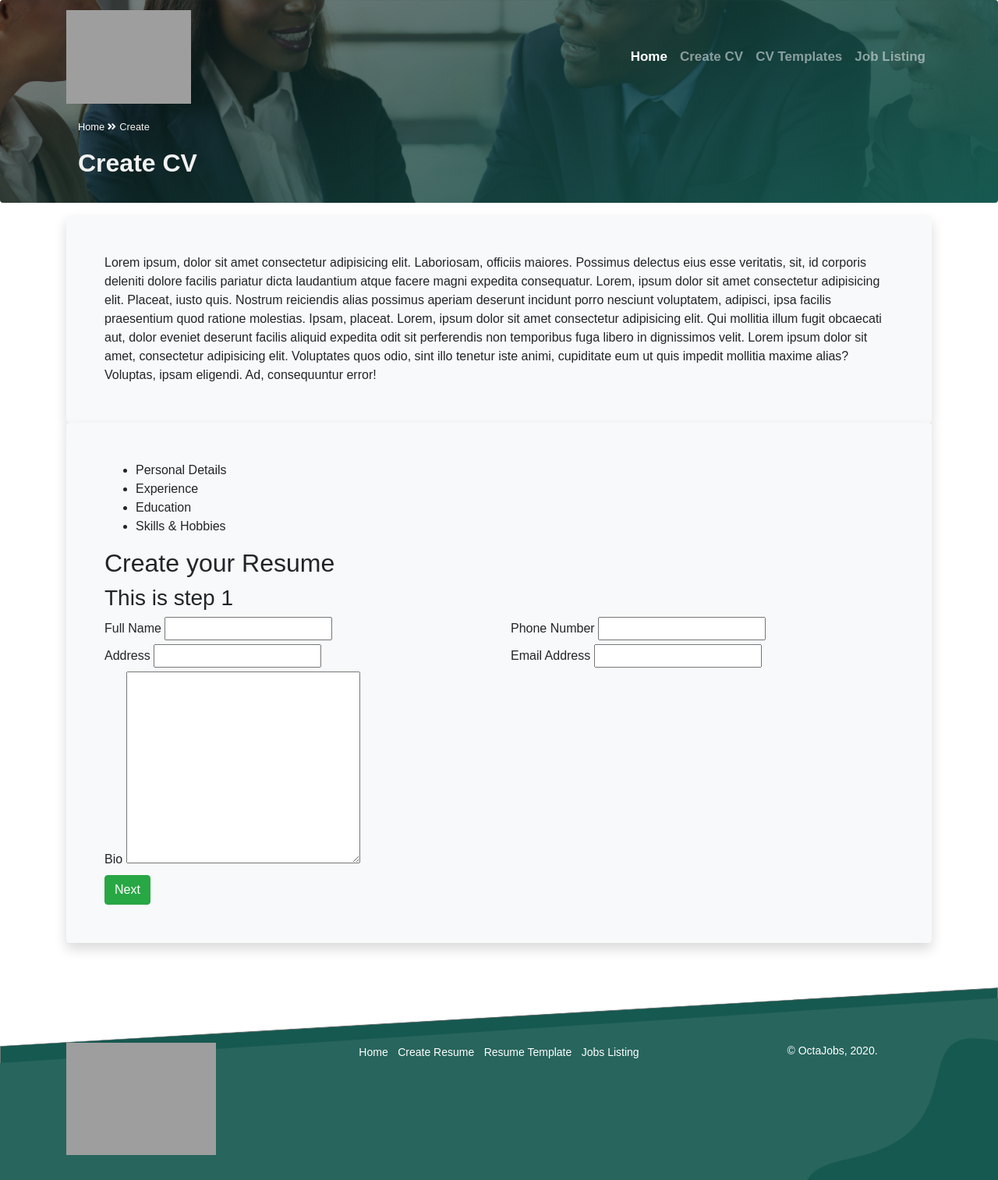
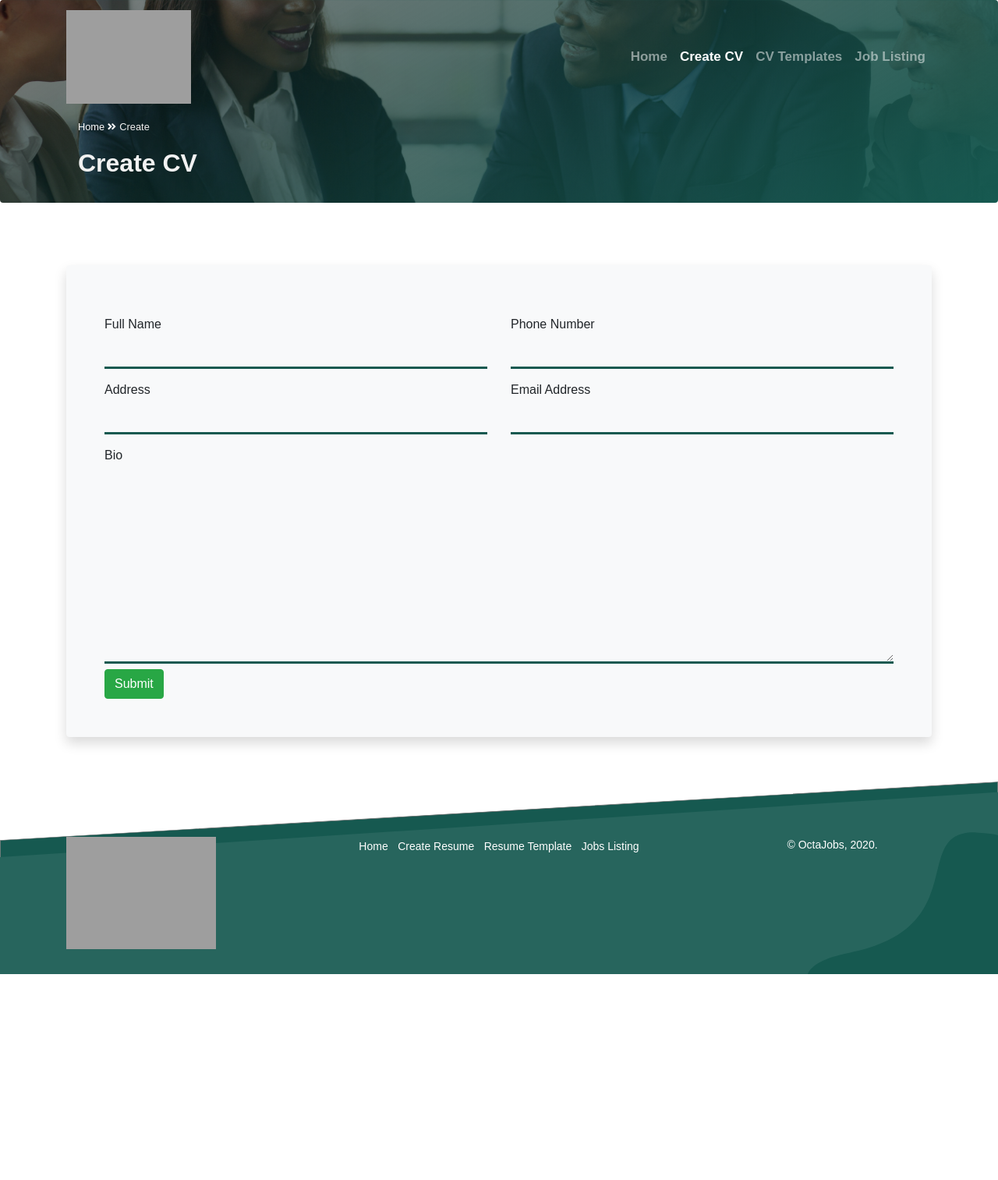
Before and after one commit to hendurhance/cv-builder, a PHP site: page /create.php in a window 1280 px wide. Shown: the whole page at 78% size. After the commit the page ends 1249 px from the top, so only its background shows below. Run offline with PHP 8.4, Linux system fonts and the light colour scheme; grey boxes are pictures that could not be loaded.

Commit message:
static page done

```diff
--- a/assets/css/app.css
+++ b/assets/css/app.css
@@ -26,7 +26,7 @@
 /* HEADER */
 
 .masthead{
-    background-image: url(/assets/img/bg.svg);
+    background-image: url(../img/bg.svg);
     width: 100%;
     background-size: cover;
     background-position: center;
@@ -71,7 +71,7 @@
 /* BOARD SECTION */
 
 .board{
-   background-image: url(/assets/img/bg-brand.svg);
+   background-image: url(../img/bg-brand.svg);
    background-size: cover;
    background-position: center;
    /* height: 50vh; */
@@ -200,7 +200,7 @@
 /* FOOTER */
 
 .footer{
-    background-image: url(/assets/img/footer.svg);
+    background-image: url(../img/footer.svg);
     background-position: center;
     background-size: cover;
     width: 100%;
@@ -252,7 +252,7 @@
 
 .breadcrumb{
     padding: 150px 0 0 0;
-    background-image: linear-gradient(150deg,rgba(0,0,0,0.5), rgba(22, 89, 80, 1)), url(/assets/img/interview.jpg);
+    background-image: linear-gradient(150deg,rgba(0,0,0,0.5), rgba(22, 89, 80, 1)), url(../img/interview.jpg);
     background-size: cover;
     background-position: center;
     z-index: -99;
@@ -318,3 +318,102 @@
 }
 
 /* CREATE RESUME */
+#msform fieldset{
+    position: relative;
+}
+
+/* #msform fieldset:not(:first-of-type){
+    display: none;
+} */
+
+.create-cv{
+    padding-top: 4em;
+}
+
+#progress-bar{
+    text-align: center;
+    overflow: hidden;
+    counter-reset: step;
+}
+
+#progress-bar li{
+    display: inline-block;
+    text-align: center;
+    text-transform: uppercase;
+    position: relative;
+    padding: 5px;
+    z-index: 99;
+}
+
+#progress-bar li::before{
+    content: counter(step);
+    counter-increment: step;
+    width: 20px;
+    line-height: 20px;
+    display: block;
+    font-size: 14px;
+    color: #fff;
+    background: #165950;
+    border-radius: 10px;
+    margin: 0 auto 5px auto;
+}
+
+#progress-bar li::after{
+    content: "";
+    width: 104%;
+    height: 2px;
+    background: #165950;
+    position: absolute;
+    left: 0;
+    top: 1em;
+    z-index: -1;
+}
+
+.cv-title{
+    text-align: center;
+    font-size: 2em;
+    font-weight: 700;
+    text-transform: capitalize;
+}
+
+.cv-subtitle{
+    text-align: center;
+    font-size: 1.33em;
+}
+
+.form{
+    padding-top: 2em;
+}
+
+input{
+    width: 100%;
+    background: none;
+    border: 0;
+    border-bottom: 3px solid #165950;
+    outline: hidden;
+    padding: 5px;
+}
+
+input:focus{
+    outline: none;
+}
+
+label{
+    padding-top: 5px;
+}
+
+.each-feild{
+    padding-top: 10px;
+}
+
+textarea{
+    width: 100%;
+    border: 0;
+    border-bottom: 3px solid #165950;
+    background: none;
+}
+
+
+textarea:focus{
+    outline: none;
+}
--- a/assets/css/responsive.css
+++ b/assets/css/responsive.css
@@ -34,7 +34,7 @@
 
 @media screen and (max-width: 425px){
     .masthead{
-        background-image: url(/assets/img/bg-mobile.svg);
+        background-image: url(../img/bg-mobile.svg);
         width: 100%;
         background-size: cover;
         background-position: center;
@@ -50,7 +50,7 @@
         display:  none;
     }
     .board{
-        background-image: url(/assets/img/bg-brand-mobile.svg);
+        background-image: url(../img/bg-brand-mobile.svg);
         background-size: cover;
         background-position: center;
         /* height: 160vh; */
@@ -70,6 +70,12 @@
     .temp-title h6{
         padding-top: 10px;
     }
+    .p-5{
+        padding: 1em !important;
+    }
+    #progress-bar{
+        padding-right: 3em;
+    }
 }
 
 @media screen and (max-width: 375px){
--- a/assets/js/app.js
+++ b/assets/js/app.js
@@ -7,3 +7,87 @@
 $(window).scroll(function(){
    $('nav').toggleClass('scrolled', $(this).scrollTop() > 50);
 });
+
+// Progress bar
+
+//jQuery time
+var current_fs, next_fs, previous_fs; //fieldsets
+var left, opacity, scale; //fieldset properties which we will animate
+var animating; //flag to prevent quick multi-click glitches
+
+$(".next").click(function(){
+	if(animating) return false;
+	animating = true;
+
+	current_fs = $(this).parent();
+	next_fs = $(this).parent().next();
+
+	//activate next step on progressbar using the index of next_fs
+	$("#progressbar li").eq($("fieldset").index(next_fs)).addClass("active");
+
+	//show the next fieldset
+	next_fs.show();
+	//hide the current fieldset with style
+	current_fs.animate({opacity: 0}, {
+		step: function(now, mx) {
+			//as the opacity of current_fs reduces to 0 - stored in "now"
+			//1. scale current_fs down to 80%
+			scale = 1 - (1 - now) * 0.2;
+			//2. bring next_fs from the right(50%)
+			left = (now * 50)+"%";
+			//3. increase opacity of next_fs to 1 as it moves in
+			opacity = 1 - now;
+			current_fs.css({
+        'transform': 'scale('+scale+')',
+        'position': 'absolute'
+      });
+			next_fs.css({'left': left, 'opacity': opacity});
+		},
+		duration: 800,
+		complete: function(){
+			current_fs.hide();
+			animating = false;
+		},
+		//this comes from the custom easing plugin
+		easing: 'easeInOutBack'
+	});
+});
+
+$(".previous").click(function(){
+	if(animating) return false;
+	animating = true;
+
+	current_fs = $(this).parent();
+	previous_fs = $(this).parent().prev();
+
+	//de-activate current step on progressbar
+	$("#progressbar li").eq($("fieldset").index(current_fs)).removeClass("active");
+
+	//show the previous fieldset
+	previous_fs.show();
+	//hide the current fieldset with style
+	current_fs.animate({opacity: 0}, {
+		step: function(now, mx) {
+			//as the opacity of current_fs reduces to 0 - stored in "now"
+			//1. scale previous_fs from 80% to 100%
+			scale = 0.8 + (1 - now) * 0.2;
+			//2. take current_fs to the right(50%) - from 0%
+			left = ((1-now) * 50)+"%";
+			//3. increase opacity of previous_fs to 1 as it moves in
+			opacity = 1 - now;
+			current_fs.css({'left': left});
+			previous_fs.css({'transform': 'scale('+scale+')', 'opacity': opacity});
+		},
+		duration: 800,
+		complete: function(){
+			current_fs.hide();
+			animating = false;
+		},
+		//this comes from the custom easing plugin
+		easing: 'easeInOutBack'
+	});
+});
+
+$(".submit").click(function(){
+	return false;
+})
--- a/create.php
+++ b/create.php
@@ -4,11 +4,11 @@
     <meta charset="UTF-8">
     <meta name="viewport" content="width, initial-scale=1.0">
     <title>Resume Template | OctaJobs</title>
-    <link rel="stylesheet" href="/assets/css/bootstrap.min.css">
+    <link rel="stylesheet" href="assets/css/bootstrap.min.css">
     <link rel="stylesheet" type="text/css" href="assets/css/fontawesome-all.min.css">
-    <link rel="stylesheet" href="/assets/css/app.css">
-    <link rel="stylesheet" href="/assets/css/scroll-down.css">
-    <link rel="stylesheet" href="/assets/css/responsive.css">
+    <link rel="stylesheet" href="assets/css/app.css">
+    <link rel="stylesheet" href="assets/css/scroll-down.css">
+    <link rel="stylesheet" href="assets/css/responsive.css">
 </head>
 <body>
 
@@ -16,23 +16,22 @@
     <nav class="navbar navbar-expand-lg navbar-dark bg-dark fixed-top">
         <div class="container">
           <a class="navbar-brand" href="#">
-                <img src="/assets/img/OctaJobs.svg" alt="OctaJobs Logo">
+                <img src="assets/img/OctaJobs.svg" alt="OctaJobs Logo">
               </a>
           <button class="navbar-toggler" type="button" data-toggle="collapse" data-target="#navbarResponsive" aria-controls="navbarResponsive" aria-expanded="false" aria-label="Toggle navigation">
             <i class="fas fa-ellipsis-h fa-2x"></i>
               </button>
           <div class="collapse navbar-collapse" id="navbarResponsive">
             <ul class="navbar-nav ml-auto">
+              <li class="nav-item">
+                <a class="nav-link" href="index.php">Home</a>
+              </li>
               <li class="nav-item active">
-                <a class="nav-link" href="index.html">Home
-                      <span class="sr-only">(current)</span>
-                    </a>
+                <a class="nav-link" href="create.php">Create CV
+                  <span class="sr-only">(current)</span></a>
               </li>
               <li class="nav-item">
-                <a class="nav-link" href="create.html">Create CV</a>
-              </li>
-              <li class="nav-item">
-                <a class="nav-link" href="template.html">CV Templates</a>
+                <a class="nav-link" href="template.php">CV Templates</a>
               </li>
               <li class="nav-item">
                 <a class="nav-link" href="#">Job Listing</a>
@@ -63,56 +62,51 @@
      <section class="create-cv">
          <div class="container">
             <div class="card border-light bg-light p-5 shadow">
-                Lorem ipsum, dolor sit amet consectetur adipisicing elit. Laboriosam, officiis maiores. Possimus delectus eius esse veritatis, sit, id corporis deleniti dolore facilis pariatur dicta laudantium atque facere magni expedita consequatur.
-                Lorem, ipsum dolor sit amet consectetur adipisicing elit. Placeat, iusto quis. Nostrum reiciendis alias possimus aperiam deserunt incidunt porro nesciunt voluptatem, adipisci, ipsa facilis praesentium quod ratione molestias. Ipsam, placeat.
-                Lorem, ipsum dolor sit amet consectetur adipisicing elit. Qui mollitia illum fugit obcaecati aut, dolor eveniet deserunt facilis aliquid expedita odit sit perferendis non temporibus fuga libero in dignissimos velit.
-                Lorem ipsum dolor sit amet, consectetur adipisicing elit. Voluptates quos odio, sint illo tenetur iste animi, cupiditate eum ut quis impedit mollitia maxime alias? Voluptas, ipsam eligendi. Ad, consequuntur error!
-              </div>
-         </div>
-         <div class="container">
-            <div class="card border-light bg-light p-5 shadow">
-                <form action="#" method="post">
-                    <ul id="progress-bar">
+                <form action="inc/proccess.php" method="post" id="msform">
+                    <!-- <ul id="progress-bar">
                         <li class="active">Personal Details</li>
                         <li>Experience</li>
                         <li>Education</li>
                         <li>Skills & Hobbies</li>
-                    </ul>
-                    <fieldset>
-                        <h2 class="cv-title">Create your Resume</h2>
+                    </ul> -->
+                    <!-- first fieldset -->
+                        <!-- <h2 class="cv-title">Create your Resume</h2>
                         <h3 class="cv-subtitle">This is step 1</h3>
-                        <div class="row">
+                        <div class="form"> -->
+                            <div class="row each-feild">
                                 <div class="col-lg-6 col-md-6 col-sm-12">
                                     <label for="">Full Name</label>
-                                <input type="text">
+                                    <input name="fullname" type="text">
                                 </div>
                                 <div class="col-lg-6 col-md-6 col-sm-12">
                                     <label for="">Phone Number</label>
-                                <input type="number">
+                                    <input name="number" type="number">
                                 </div>
                             </div>
-                        <div class="row">
+                            <div class="row each-feild">
                                 <div class="col-lg-6 col-md-6 col-sm-12">
                                     <label for="">Address</label>
-                                <input type="text">
+                                    <input name="address" type="text">
                                 </div>
                                 <div class="col-lg-6 col-md-6 col-sm-12">
                                     <label for="">Email Address</label>
-                                <input type="text">
+                                    <input name="email" type="text">
                                 </div>
                             </div>
-                        <div class="row">
+                            <div class="row each-feild">
                                 <div class="col-lg-12 col-md-12 col-sm-12">
                                     <label for="">Bio</label>
-                                <textarea name="" id="" cols="30" rows="10"></textarea>
+                                    <textarea name="bio" id="" cols="30" rows="10"></textarea>
                                 </div>
                             </div>
-                        <a href="" class="btn btn-success">Next</a>
-                    </fieldset>
+                        <!-- </div> -->
+                        <button type="submit" name="submit" class="btn btn-success submit">Submit</button>
                 </form>
               </div>
          </div>
      </section>
+
+
 
     <!-- FOOTER -->
      <footer class="footer">
@@ -122,7 +116,7 @@
              <div class="img-div">
 
              </div>
-             <img class="logo-footer img-fluid" src="/assets/img/OctaJobs.svg" alt="Logo">
+             <img class="logo-footer img-fluid" src="assets/img/OctaJobs.svg" alt="Logo">
            </div>
            <div class="col-lg-6 col-md-12 col-sm-12 footer-link">
              <a href="#" class="btn-footer">Home</a>
@@ -139,10 +133,10 @@
 
 
     <!-- Link to JS -->
-    <script src="/assets/js/jquery.min.js"></script>
-    <script src="/assets/js/bootstrap.min.js"></script>
-    <script src="/assets/js/bootstrap.bundle.min.js"></script>
-    <script src="/assets/js/parallax.min.js"></script>
-    <script src="/assets/js/app.js"></script>
+    <script src="assets/js/jquery.min.js"></script>
+    <script src="assets/js/bootstrap.min.js"></script>
+    <script src="assets/js/bootstrap.bundle.min.js"></script>
+    <script src="assets/js/parallax.min.js"></script>
+    <script src="assets/js/app.js"></script>
 </body>
 </html>
```
Also changed, not shown: index.php (+15 -15 lines), template.php (+21 -21 lines), assets/inc/proccess.php (added). Lines whose indentation alone changed are shown as unchanged.
